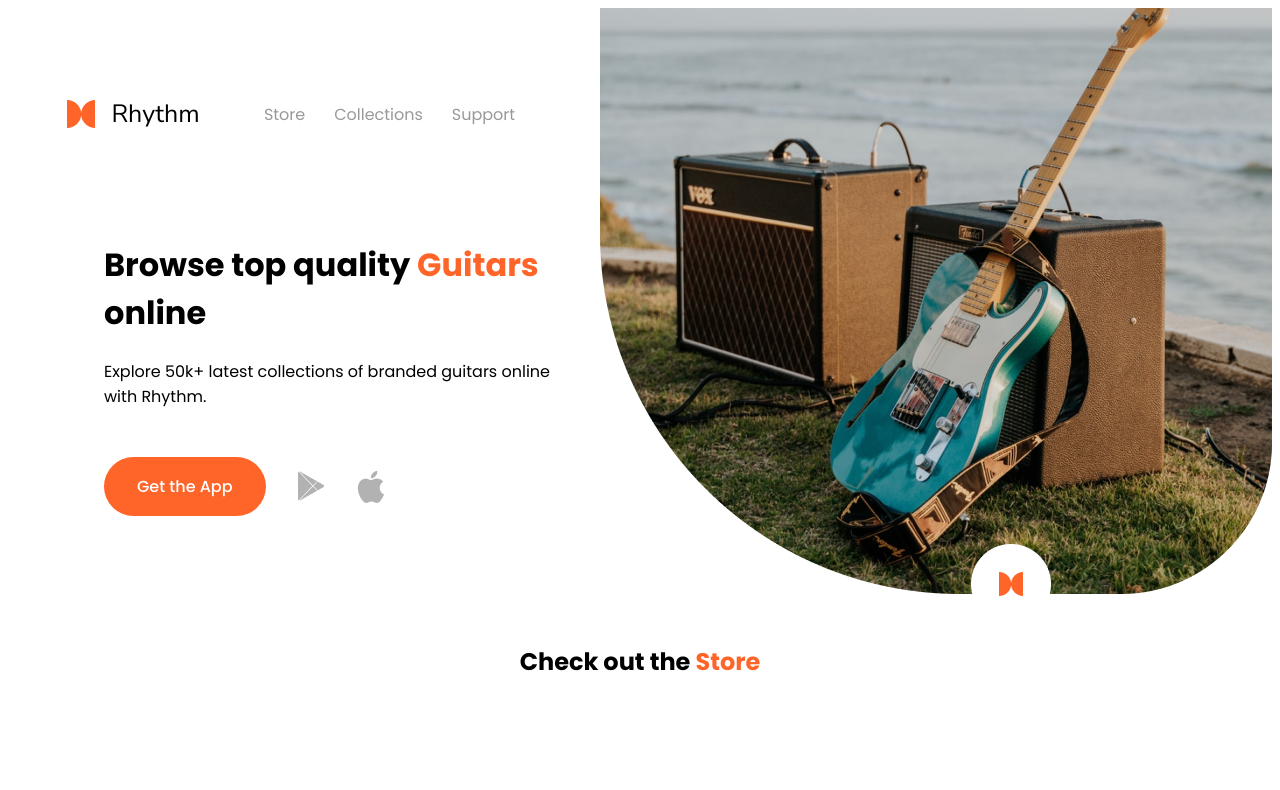
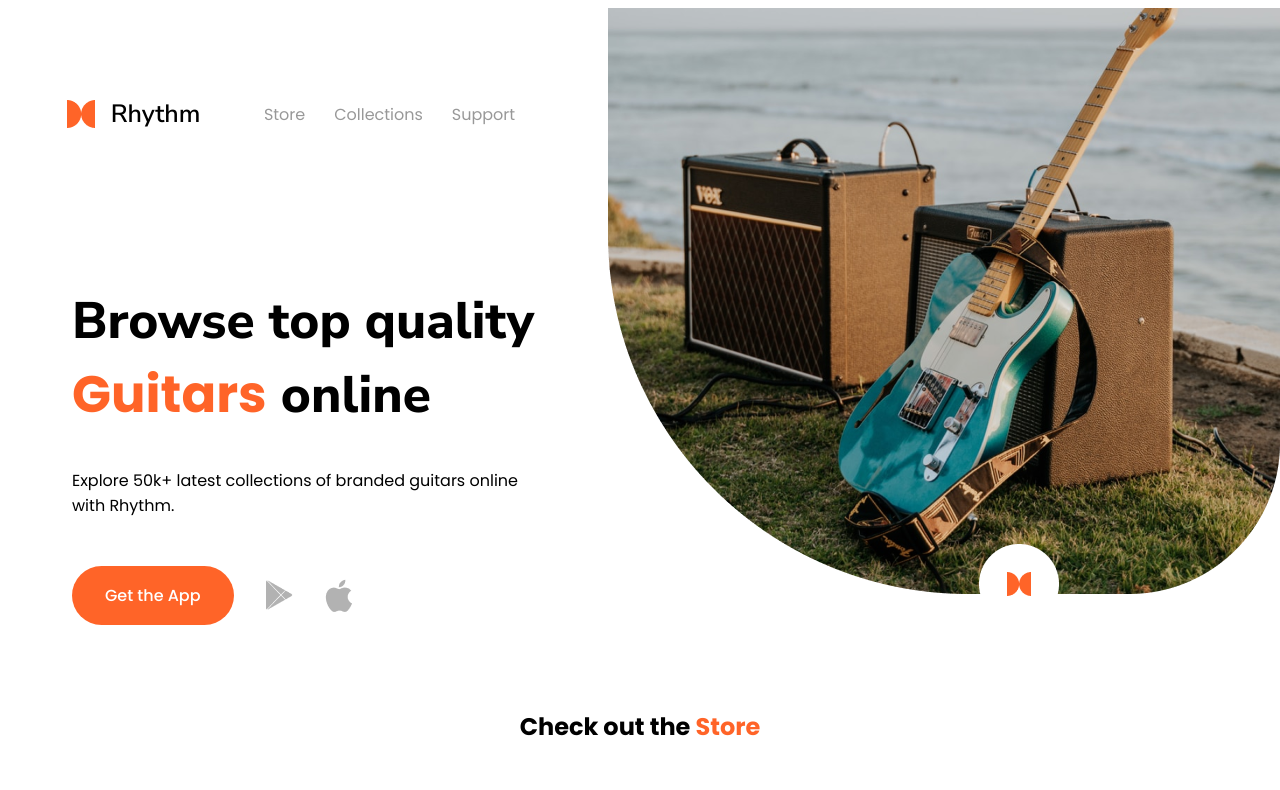
Before and after one commit to Pia-Koester/crossover, a React (Vite) app: page / in a window 1280 px wide. Shown: the top 790 px of the page. Built offline with nearby package versions, Linux system fonts and the light colour scheme.

Commit message:
increase H1 size, change cursor for navbar, increase margin to next section

```diff
--- a/src/App.css
+++ b/src/App.css
@@ -1,7 +1,7 @@
 #root {
   max-width: 1440px;
   margin: 0 auto;
-  padding: 2rem;
+  /* padding: 2rem; */
 
   /* text-align: center; */
 }
--- a/src/components/Header/header.css
+++ b/src/components/Header/header.css
@@ -1,3 +1,5 @@
+@import url('https://fonts.googleapis.com/css2?family=Nunito+Sans:opsz,wght@6..12,600;6..12,800&family=Poppins&display=swap');
+
 .header-content {
     text-align: left;
 }
@@ -9,7 +11,6 @@
     padding: 1rem 2rem;
     font-size: 1em;
     font-weight: 500;
-    font-family: inherit;
     cursor: pointer;
     color: white;
     transition: 0.3s;
@@ -43,7 +44,7 @@
     display: flex;
     flex-direction: column;
     align-items: center;
-    margin: -2rem;
+    margin-bottom: 1rem;
 }
 
 .logo-circle{
@@ -61,3 +62,9 @@
 .header-content p{
     padding-bottom: 2rem;
 }
+
+
+.header-content h1{
+    font-family: 'Nunito Sans', sans-serif;
+    font-size: 3.2rem;
+}
--- a/src/components/Navbar/navbar.css
+++ b/src/components/Navbar/navbar.css
@@ -1,6 +1,8 @@
+@import url('https://fonts.googleapis.com/css2?family=Nunito+Sans:opsz,wght@6..12,600;6..12,800&family=Poppins&display=swap');
+
 .navbar{
     display: flex;
-    padding: 2rem;
+    padding: 4rem;
 
 }
 
@@ -10,11 +12,13 @@
     justify-content: center;
     align-items: center;
     gap: 1rem;
+    cursor: pointer;
 }
 
 .logo-container p{
     font-family: 'Nunito Sans', sans-serif;
-    font-size: 1.563rem
+    font-size: 1.563rem;
+    font-weight: 600;
 }
 
 .logo-container img{
@@ -33,6 +37,7 @@
 .navlist-container li{
     list-style: none;
     opacity: 0.4;
+    cursor: pointer;
 }
 
 .navlist-container li:hover{
--- a/src/index.css
+++ /dev/null
@@ -1,50 +0,0 @@
-<<<<<<< HEAD
-:root {
-  font-family: Inter, system-ui, Avenir, Helvetica, Arial, sans-serif;
-  line-height: 1.5;
-  font-weight: 400;
-
-  font-synthesis: none;
-  text-rendering: optimizeLegibility;
-  -webkit-font-smoothing: antialiased;
-  -moz-osx-font-smoothing: grayscale;
-  -webkit-text-size-adjust: 100%;
-}
-
-a {
-  font-weight: 500;
-  color: #646cff;
-  text-decoration: inherit;
-}
-a:hover {
-  color: #535bf2;
-}
-
-body {
-  margin: 0;
-  display: flex;
-  place-items: center;
-  min-width: 320px;
-  min-height: 100vh;
-}
-
-h1 {
-  font-size: 3.2em;
-  line-height: 1.1;
-}
-
-
-@media (prefers-color-scheme: light) {
-  :root {
-    color: #213547;
-    background-color: #ffffff;
-  }
-  a:hover {
-    color: #747bff;
-  }
-  button {
-    background-color: #f9f9f9;
-  }
-}
-=======
->>>>>>> 9a9eca4f584f304b9be0a2b3636256c67d78ad17
```
